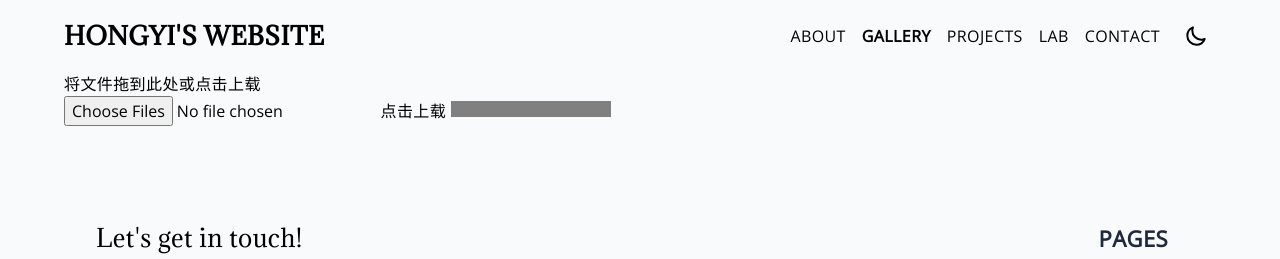
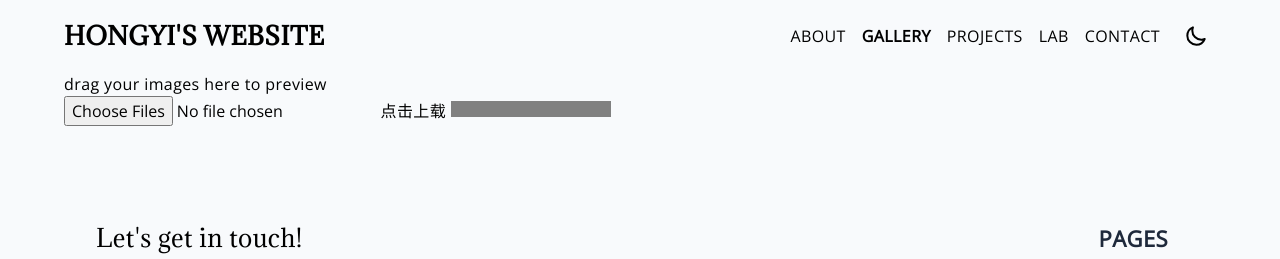
Before and after one commit to Alfie2987/Alfie2987.github.io, a Jekyll site: the page built from gallery.md, in a window 1280 px wide. Shown: the top 259 px of the page. Built offline with Jekyll 4.4.1, drawn with Linux system fonts in a browser that asks for light colours.

Commit message:
Update gallery.html

```diff
--- a/_layouts/gallery.html
+++ b/_layouts/gallery.html
@@ -3,7 +3,7 @@ layout: base
 ---
 
 <div id="drop-area">
-    <p>将文件拖到此处或点击上载</p>
+    <p>drag your images here to preview</p>
     <input id="file" type="file" multiple accept="image/*" onchange="handleFiles(this.files)">
     <label class="button" for="file">点击上载</label>
     <progress id="progress" max=100 value=0></progress>
```
